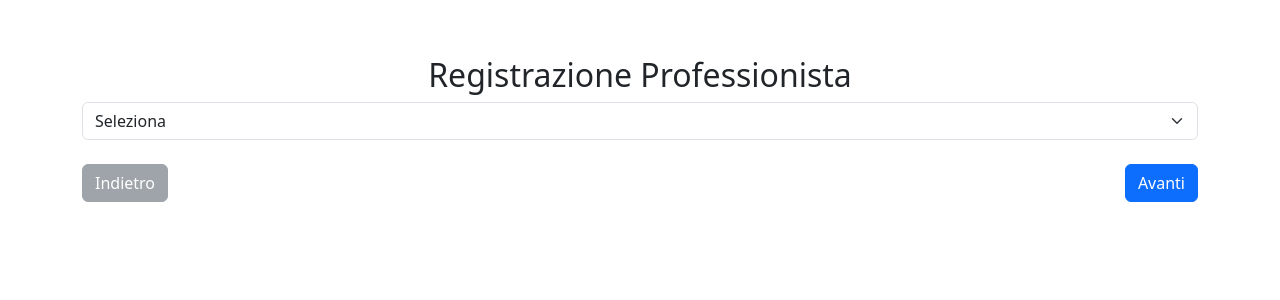
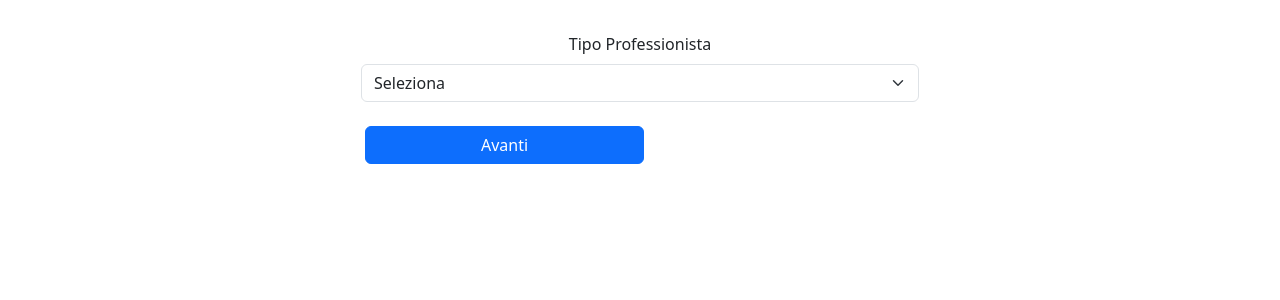
Before and after one commit to develhope/FS28-Team2-Project4, a React (Vite) app in the folder stayfit-app/: page / in a window 1280 px wide. Shown: the top 300 px of the page. Built offline with nearby package versions, Linux system fonts and the light colour scheme.

Commit message:
formProf fix

```diff
--- a/stayfit-app/src/FormProfessionista.jsx
+++ b/stayfit-app/src/FormProfessionista.jsx
@@ -1,4 +1,4 @@
-import { useState, useEffect } from "react";
+import { useState } from "react";
 import "bootstrap/dist/css/bootstrap.min.css";
 
 const Form = () => {
@@ -10,14 +10,6 @@
     confirmPassword: "", subscriptionType: "", socialNetwork: "", socialAccountName: "", termsAccepted: false,
     privacyPolicyAccepted: false, referral: "", receiveUpdates: false
   });
-
-  // Recupera i dati dal localStorage all'avvio
-  useEffect(() => {
-    const savedData = localStorage.getItem("formData");
-    if (savedData) {
-      setFormData(JSON.parse(savedData));
-    }
-  }, []);
 
   const handleChange = ({ target: { name, value, type, checked, files } }) => {
     setFormData(prev => ({
@@ -51,14 +43,16 @@
 
   const handleSubmit = () => {
     if (steps.every((_, i) => isStepValid(i))) {
-      // Salva i dati nel localStorage
+      // Salva i dati del form in localStorage
       localStorage.setItem("formData", JSON.stringify(formData));
+
       alert("Form inviato con successo e dati salvati in localStorage!");
-      // Qui puoi aggiungere la logica per inviare i dati ad un server, se necessario
+      // Puoi anche aggiungere un'eventuale logica per inviare i dati ad un server
     } else {
       alert("Compila tutti i campi obbligatori.");
     }
   };
+
 
   const isStepValid = i => {
     let hasError = false;
@@ -84,7 +78,7 @@
         }
       }
       if (f === "socialNetwork") {
-        return formData.socialNetwork === "" || formData.socialNetwork !== "Seleziona";
+        return formData.socialNetwork === "" || formData.socialNetwork !== "Seleziona"; // Seleziona può essere ignorato.
       }
       if (f === "socialAccountName") {
         return formData.socialNetwork === "" || formData[f];
@@ -180,6 +174,7 @@
             <option value="+86">Cina (+86)</option>
             <option value="+91">India (+91)</option>
             <option value="+61">Australia (+61)</option>
+            {/* Aggiungi altri prefissi se necessario */}
           </select>
           <input
             type="tel"
@@ -189,8 +184,8 @@
             onChange={handleChange}
             placeholder="Numero di Telefono"
             required
-            pattern="[0-9]*"
-            inputMode="numeric"
+            pattern="[0-9]*" // Permette solo numeri
+            inputMode="numeric" // Migliora l'esperienza su dispositivi mobili
           />
         </div>
       ),
@@ -219,42 +214,46 @@
       )
     },
     {
-      label: "Crea un Nome Utente", fields: ["username"], component: (
+      label: "Username", fields: ["username"], component: (
         <input type="text" className="form-control col-md-6" name="username" value={formData.username} onChange={handleChange} required />
       )
     },
     {
-      label: "Crea una Password", fields: ["password"], component: (
+      label: "Password", fields: ["password"], component: (
         <input type={showPassword ? "text" : "password"} className="form-control col-md-6" name="password" value={formData.password} onChange={handleChange} required />
       )
     },
     {
-      label: "Conferma la Password", fields: ["confirmPassword"], component: (
+      label: "Conferma Password", fields: ["confirmPassword"], component: (
         <input type={showPassword ? "text" : "password"} className="form-control col-md-6" name="confirmPassword" value={formData.confirmPassword} onChange={handleChange} required />
       )
     },
     {
-      label: "Scegli Tipologia Abbonamento", fields: ["subscriptionType"], component: (
-        <select className="form-select" name="subscriptionType" value={formData.subscriptionType} onChange={handleChange} required>
+      label: "Tipologia di Abbonamento", fields: ["subscriptionType"], component: (
+        <select className="form-select col-md-6" name="subscriptionType" value={formData.subscriptionType} onChange={handleChange} required>
           <option value="">Seleziona</option>
-          <option value="base">Base</option>
-          <option value="premium">Premium</option>
+          <option value="Base">Base</option>
+          <option value="Premium">Premium</option>
         </select>
       )
     },
     {
-      label: "Social Network (opzionale)", fields: ["socialNetwork"], component: (
-        <select className="form-select" name="socialNetwork" value={formData.socialNetwork} onChange={handleChange}>
+      label: "Social Network (opzionale)", fields: ["socialNetwork", "socialAccountName"], component: (
+        <>
+          <select className="form-select col-md-6" name="socialNetwork" value={formData.socialNetwork} onChange={handleChange}>
             <option value="Seleziona">Seleziona</option>
+            <option value="Facebook">Facebook</option>
             <option value="Instagram">Instagram</option>
             <option value="LinkedIn">LinkedIn</option>
-          <option value="Facebook">Facebook</option>
+            <option value="Twitter">Twitter</option>
           </select>
-      )
-    },
-    {
-      label: "Nome Account Social (opzionale)", fields: ["socialAccountName"], component: (
-        <input type="text" className="form-control col-md-6" name="socialAccountName" value={formData.socialAccountName} onChange={handleChange} />
+          {formData.socialNetwork && formData.socialNetwork !== "Seleziona" && (
+            <div className="mt-2 col-md-6">
+              <label className="form-label">Nome account {formData.socialNetwork}</label>
+              <input type="text" className="form-control" name="socialAccountName" value={formData.socialAccountName} onChange={handleChange} required />
+            </div>
+          )}
+        </>
       )
     },
     {
@@ -266,39 +265,58 @@
       )
     },
     {
-      label: "Privacy Policy", fields: ["privacyPolicyAccepted"], component: (
+      label: "Informativa Privacy", fields: ["privacyPolicyAccepted"], component: (
         <div className="form-check">
           <input type="checkbox" className="form-check-input" name="privacyPolicyAccepted" checked={formData.privacyPolicyAccepted} onChange={handleChange} required />
-          <label className="form-check-label">Accetto l'Informativa sulla Privacy</label>
+          <label className="form-check-label">Accetto l&apos;Informativa Privacy</label>
         </div>
       )
     },
     {
-      label: "Referral (opzionale)", fields: ["referral"], component: (
-        <input type="text" className="form-control col-md-6" name="referral" value={formData.referral} onChange={handleChange} />
+      label: "Come hai conosciuto l'app", fields: ["referral"], component: (
+        <input type="text" className="form-control col-md-6" name="referral" value={formData.referral} onChange={handleChange} required />
       )
     },
     {
-      label: "Ricevere Aggiornamenti", fields: ["receiveUpdates"], component: (
+      label: "Ricevere Aggiornamenti dall'App", fields: [], component: (
         <div className="form-check">
           <input type="checkbox" className="form-check-input" name="receiveUpdates" checked={formData.receiveUpdates} onChange={handleChange} />
-          <label className="form-check-label">Ricevi aggiornamenti via email</label>
+          <label className="form-check-label">Ricevere Aggiornamenti dall&apos;App</label>
         </div>
       )
-    }
+    },
   ];
 
   return (
-    <div className="container mt-4">
-      <h2>Registrazione Professionista</h2>
-      <form>
+    <form onSubmit={e => e.preventDefault()} className="container">
+      <div className="mb-3 text-center">
+        <label className="form-label">{steps[step].label}</label>
+        <div className="d-flex justify-content-center">
+          <div className="col-md-6">
             {steps[step].component}
+
+            {/* Checkbox per mostrare la password */}
+            {["password", "confirmPassword"].includes(steps[step]?.fields[0]) && (
+              <div className="form-check mb-3 text-center">
+                <input type="checkbox" className="form-check-input" id="showPassword" checked={showPassword} onChange={() => setShowPassword(!showPassword)} />
+                <label className="form-check-label" htmlFor="showPassword">Mostra Password</label>
+              </div>
+            )}
+
             <div className="d-flex justify-content-between mt-4">
-          <button type="button" className="btn btn-secondary" disabled={step === 0} onClick={prevStep}>Indietro</button>
-          <button type="button" className="btn btn-primary" onClick={nextStep}>{step === steps.length - 1 ? "Invia" : "Avanti"}</button>
+              {step > 0 && (
+                <button type="button" className="btn btn-secondary w-50 me-1" onClick={prevStep}>
+                  Indietro
+                </button>
+              )}
+              <button type="button" className="btn btn-primary w-50 ms-1" onClick={nextStep}>
+                {step < steps.length - 1 ? "Avanti" : "Invia"}
+              </button>
+            </div>
+          </div>
+        </div>
       </div>
     </form>
-    </div>
   );
 };
 
```
Lines whose indentation alone changed are shown as unchanged.
